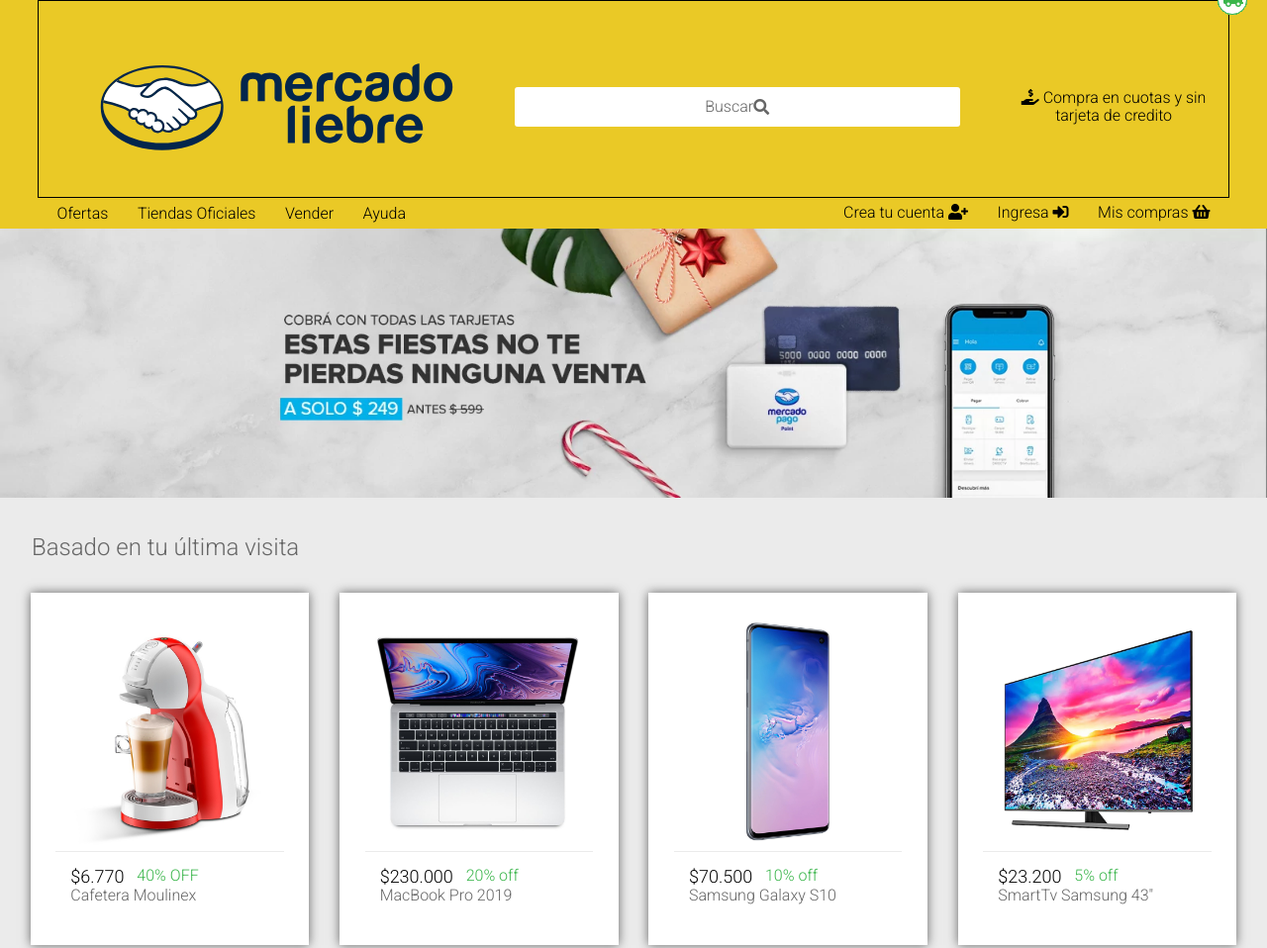
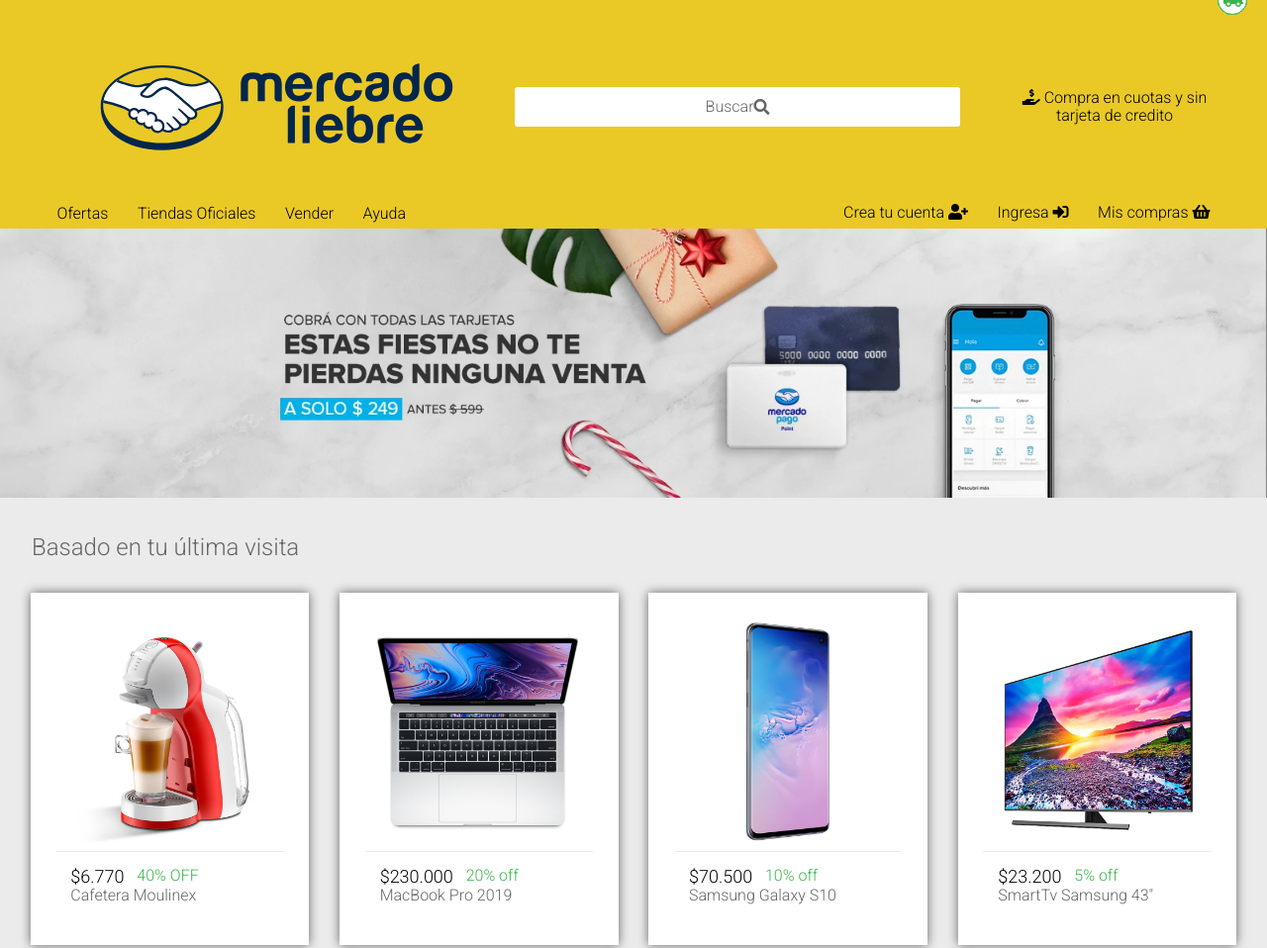
Before and after one commit to carmelaiannelli/mercadoliebre_DH, a website: page views/home.html in a window 1280 px wide. Shown: the top 958 px of the page at 99% size. Drawn offline with nearby package versions, Linux system fonts and the light colour scheme; files whose address does not match are found by name.

Commit message:
guardando nuevamente cambio en css

```diff
--- a/public/css/styles.css
+++ b/public/css/styles.css
@@ -39,7 +39,7 @@
     padding-bottom: 3vh;
     box-sizing: border-box;
     align-content: space-around;
-    border: 1px solid black; /*esto lo puse asi para poder guiarme en la estructura*/
+    /* border: 1px solid black; esto lo puse asi para poder guiarme en la estructura*/
     justify-content: space-around;
     align-items: center;
 }
```
